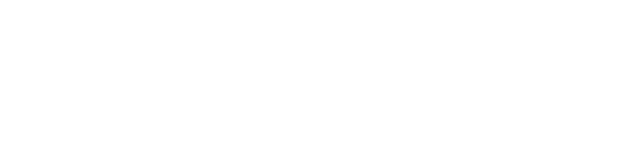
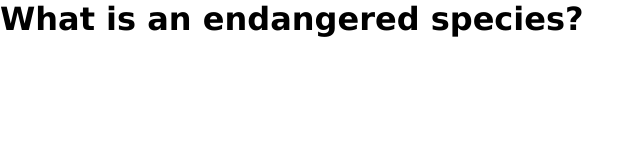
Before and after one commit to prthivy/t2, a plain HTML site: page index.html in a window 1280 px wide. Shown: the whole page, without its empty margins (0-644 px from the left). Drawn offline with Linux system fonts and the light colour scheme.

Commit message:
add heading and style it

```diff
--- a/index.html
+++ b/index.html
@@ -7,6 +7,8 @@
     <title>Endangered Species</title>
 </head>
 <body>
+    <h1>What is an endangered species?</h1>
+
 
 
 </body>
--- a/style.css
+++ b/style.css
@@ -0,0 +1,14 @@
+*,
+*::before,
+*::after {
+    box-sizing: border-box;
+}
+
+* {
+    margin: 0px;
+    padding: 0px;
+}
+
+h1 {
+    font-family: Verdana, Tahoma, "Trebuchet MS", sans-serif;
+}
```
